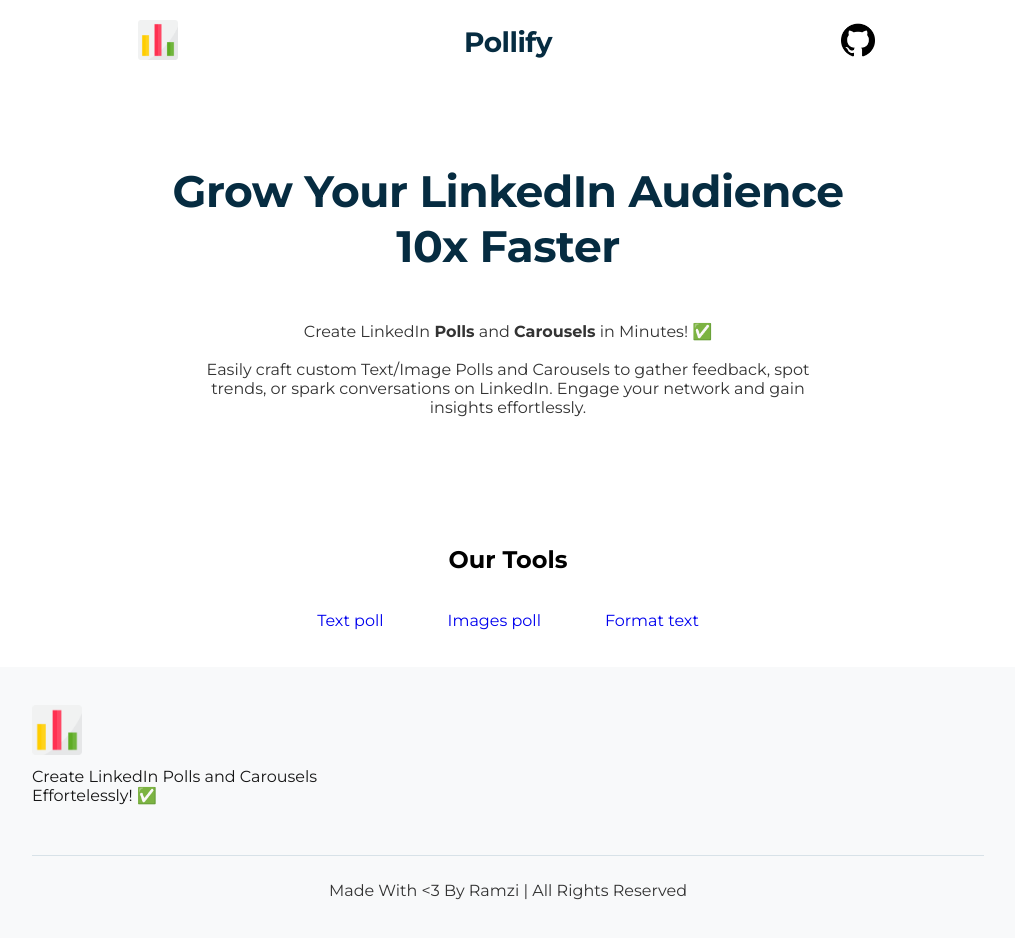
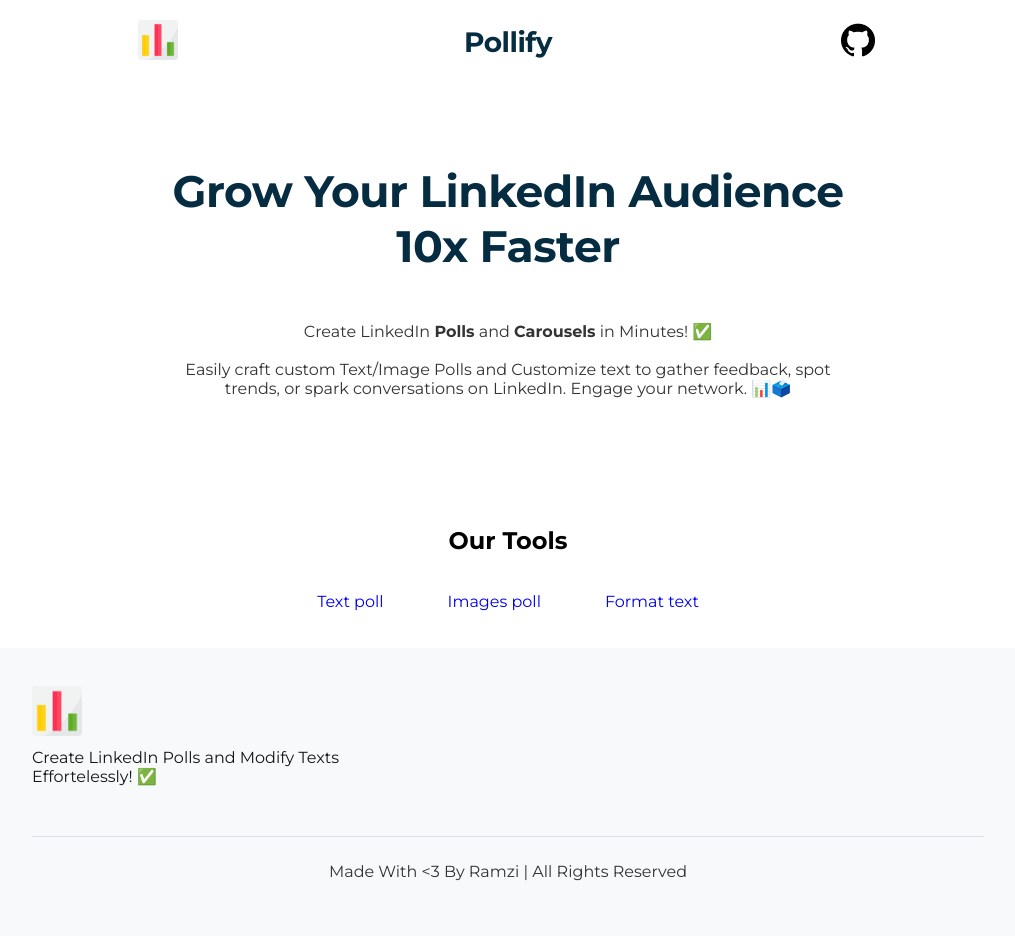
Before and after one commit to Ramzi-Abidi/Reaction-poll-generator, a React (Vite) app: page / in a window 1280 px wide. Shown: the top 938 px of the page, without its empty margins (132-1147 px from the left). Built offline with nearby package versions, Linux system fonts and the light colour scheme.

Commit message:
customize text on home page

```diff
--- a/src/components/PollDescr.tsx
+++ b/src/components/PollDescr.tsx
@@ -7,9 +7,8 @@
             <br />
             <p>
                 Easily craft custom Text/Image Polls and{" "}
-                Carousels to gather feedback, spot trends, or
-                spark conversations on LinkedIn. Engage your network and gain
-                insights effortlessly.
+                Customize text to gather feedback, spot trends, or
+                spark conversations on LinkedIn. Engage your network. 📊🗳️
             </p>
             {/* <p>
                 <p><strong>Get started now!</strong> 📊🗳️</p>
--- a/src/pages/Home.tsx
+++ b/src/pages/Home.tsx
@@ -49,7 +49,7 @@
 
                         <div className="">
                             <p>
-                                Create LinkedIn Polls and Carousels <br />
+                                Create LinkedIn Polls and Modify Texts <br />
                                 Effortelessly! ✅
                             </p>
                         </div>
```
